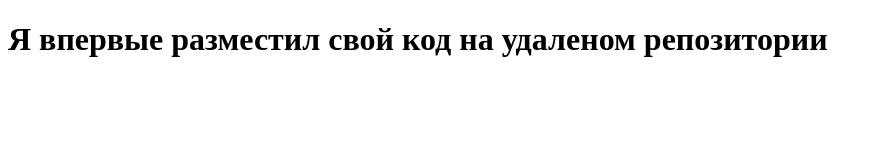
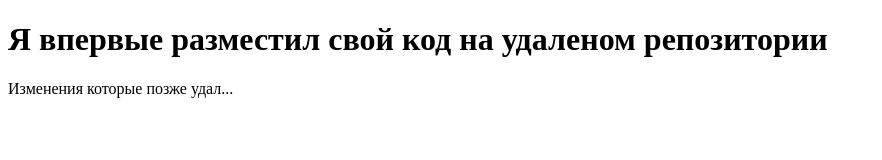
Before and after one commit to Aleksandr777-s/test_repo, a plain HTML site: page index.html in a window 1280 px wide. Shown: the whole page, without its empty margins (0-882 px from the left). Drawn offline with Linux system fonts and the light colour scheme.

Commit message:
Ошибочный коммит

```diff
--- a/index.html
+++ b/index.html
@@ -7,5 +7,6 @@
 </head>
 <body>
     <h1>Я впервые разместил свой код на удаленом репозитории</h1>
+    <p>Изменения которые позже удал...</p>
 </body>
 </html>
```
